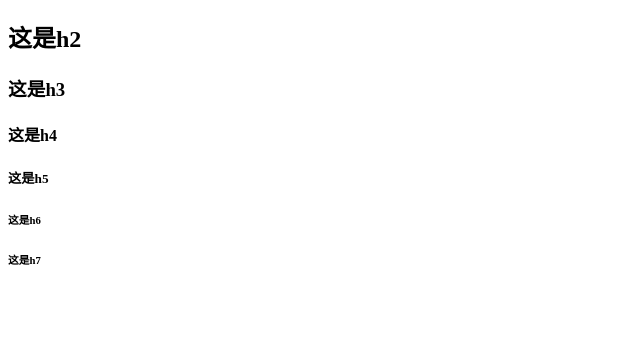
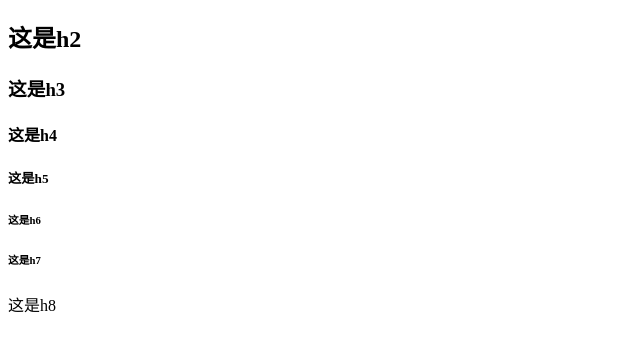
Before and after one commit to yzy828/ceshi, a plain HTML site: page index.html in a window 1280 px wide. Shown: the part 70-420 px from the top of the page, without its empty margins (0-640 px from the left). Drawn offline with Linux system fonts and the light colour scheme.

Commit message:
增加h8

```diff
--- a/index.html
+++ b/index.html
@@ -13,6 +13,7 @@
     <h5>这是h5</h5>
     <h6>这是h6</h6>
     <h6>这是h7</h6>
+    <h8>这是h8</h8>
 </div>
 </body>
 </html>
```
